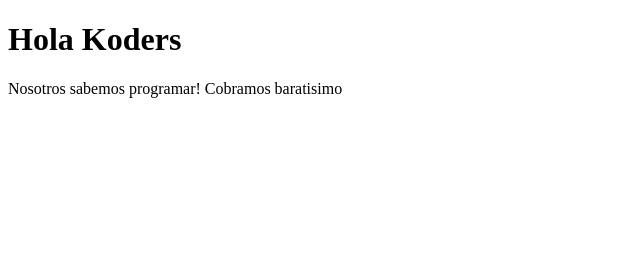
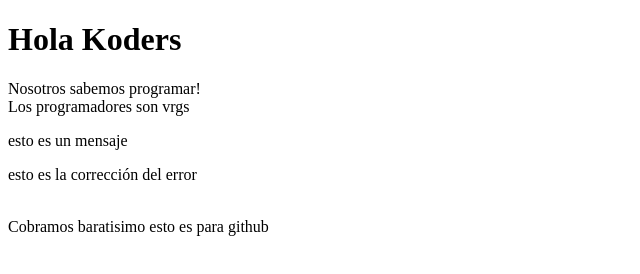
Before and after one commit to Abraham260886/myweb, a plain HTML site: page index.html in a window 1280 px wide. Shown: the whole page, without its empty margins (0-640 px from the left). Drawn offline with Linux system fonts and the light colour scheme.

Commit message:
cambio para revisar en github

```diff
--- a/index.html
+++ b/index.html
@@ -8,6 +8,11 @@
 <body>
     <h1>Hola Koders</h1>
     <span>Nosotros sabemos programar! </span>
+    <section>Los programadores son vrgs</section>
+    <p>esto es un mensaje </p>
+    <p>esto es la corrección del error</p>
+    <br>
     </strong>Cobramos baratisimo </strong>
+    <span>esto es para github</span>
 </body>
 </html>
```
